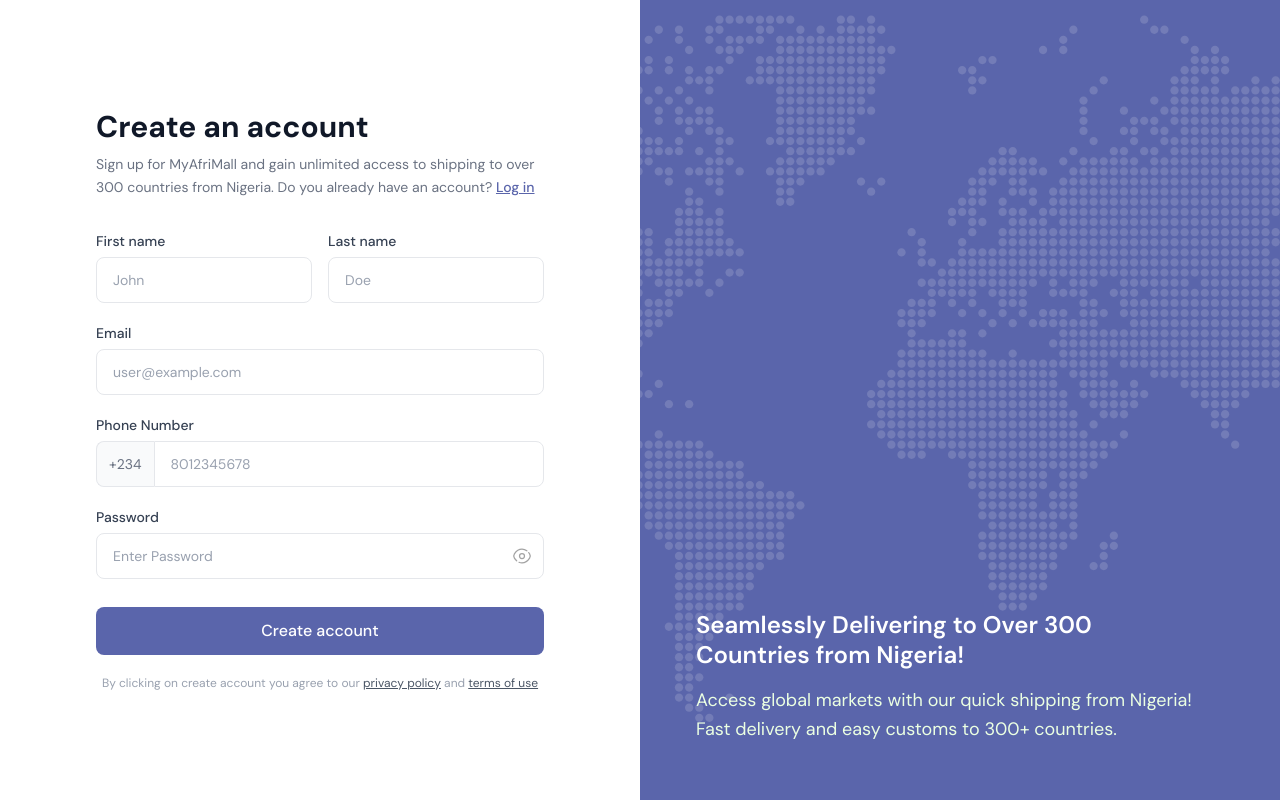
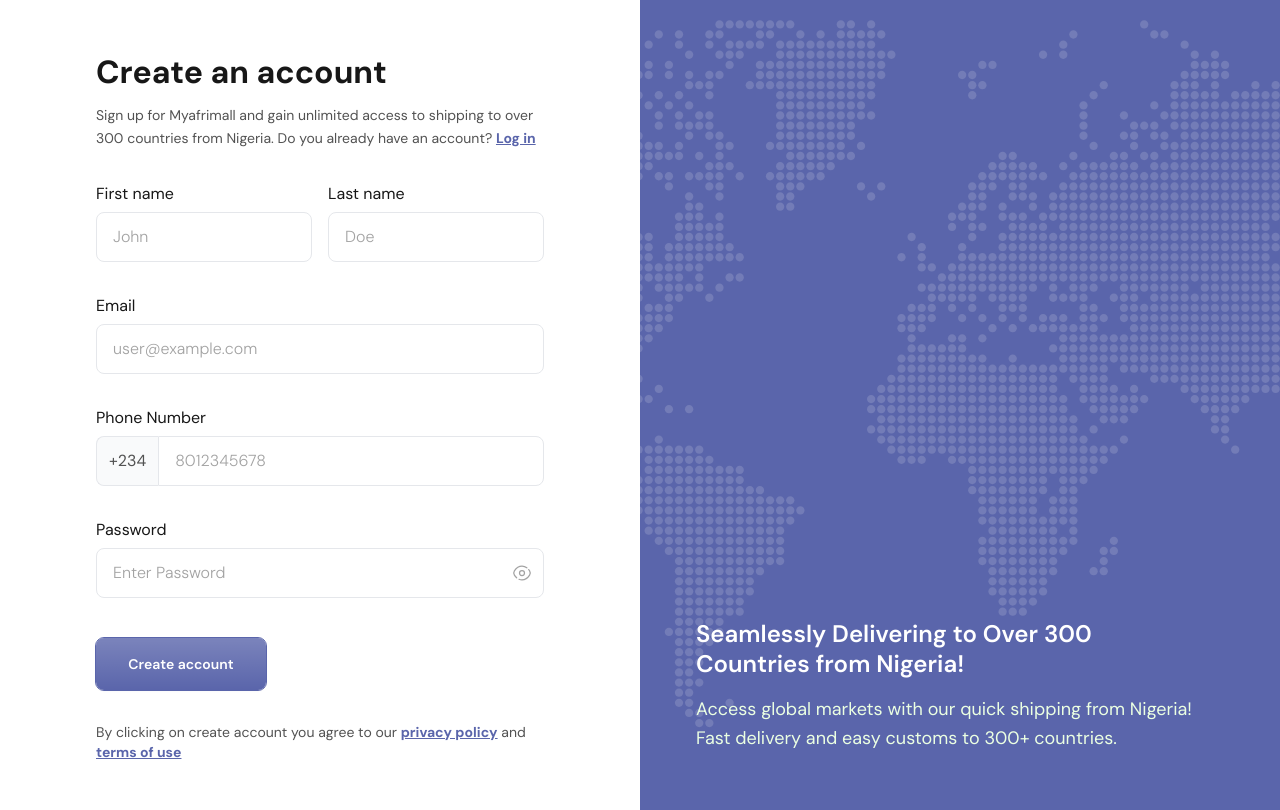
Before and after one commit to ugoostanleyibe/myafrimall-fe, a Next.js app: page /register in a window 1280 px wide. Built offline with nearby package versions, Linux system fonts and the light colour scheme; no server answers.

Commit message:
Improve The UI Of The Registration Page

```diff
--- a/src/app/dashboard/page.tsx
+++ b/src/app/dashboard/page.tsx
@@ -107,7 +107,7 @@
         </header>
         <div className="p-6">
           {/* Hero Banner */}
-          <div className="bg-dark-navy relative mb-6 overflow-hidden rounded-xl p-8 text-white md:min-h-45">
+          <div className="bg-dark-gnmetal-grey relative mb-6 overflow-hidden rounded-xl p-8 text-white md:min-h-45">
             <div className="relative z-10">
               <h2 className="text-2xl leading-tight font-bold md:text-3xl">
                 KEEP UP WITH YOUR
--- a/src/app/forgot-password/page.tsx
+++ b/src/app/forgot-password/page.tsx
@@ -112,7 +112,7 @@
             <button
               type="submit"
               disabled={isSubmitting}
-              className="bg-primary hover:bg-primary-hover mt-2 flex h-12 items-center justify-center rounded-lg font-medium text-white transition-colors disabled:opacity-60"
+              className="bg-primary hover:bg-purple-navy mt-2 flex h-12 items-center justify-center rounded-lg font-medium text-white transition-colors disabled:opacity-60"
             >
               {isSubmitting ? (
                 <PulseLoader color="white" size={10} margin={4} />
--- a/src/app/globals.css
+++ b/src/app/globals.css
@@ -7,11 +7,11 @@
   --animate-pulsate: pulsate 2s ease-in-out infinite;
   --animate-fade-in: fade-in 0.5s ease-in-out;
 
+  --color-dark-gnmetal-grey: #1E1E2D;
   --color-manhattan-gray: #525252;
-  --color-primary-hover: #4A4D8A;
+  --color-purple-navy: #4A4D8A;
   --color-matte-black: #171717;
   --color-rice-flower: #EBFFE2;
-  --color-dark-navy: #1E1E2D;
   --color-new-gray: #A3A3A3;
   --color-primary: #5A65AB;
 
--- a/src/app/login/page.tsx
+++ b/src/app/login/page.tsx
@@ -149,12 +149,12 @@
           <button
             type="submit"
             disabled={isSubmitting}
-            className="bg-primary hover:bg-primary-hover mt-2 flex h-12 w-fit items-center justify-center rounded-lg px-10 font-medium text-white transition-colors disabled:opacity-60"
+            className="bg-primary outline-primary hover:bg-purple-navy mt-2 flex h-13 w-25 items-center justify-center rounded-lg bg-linear-to-b from-white/20 to-white/0 text-sm font-semibold text-white shadow-[0px_1px_3px_-0.5px_rgba(0,0,0,0.06)] outline-1 transition-colors disabled:opacity-60"
           >
             {isSubmitting ? (
-              <PulseLoader color="white" size={9} margin={2} />
+              <PulseLoader color="white" size={10} margin={2} />
             ) : (
-              'Login'
+              'Log in'
             )}
           </button>
         </form>
--- a/src/app/not-found.tsx
+++ b/src/app/not-found.tsx
@@ -7,7 +7,7 @@
       <p className="mt-4 text-lg text-gray-500">Page not found</p>
       <Link
         href="/login"
-        className="mt-8 rounded-lg bg-primary px-6 py-3 font-medium text-white transition-colors hover:bg-primary-hover"
+        className="mt-8 rounded-lg bg-primary px-6 py-3 font-medium text-white transition-colors hover:bg-purple-navy"
       >
         Go to Login
       </Link>
--- a/src/app/register/page.tsx
+++ b/src/app/register/page.tsx
@@ -67,30 +67,26 @@
       subheading="Access global markets with our quick shipping from Nigeria! Fast delivery and easy customs to 300+ countries."
     >
       <div className="mx-auto w-full max-w-md">
-        <h1 className="mb-2 text-3xl font-bold text-gray-900">
+        <h1 className="text-matte-black mb-2 text-[32px] font-bold">
           Create an account
         </h1>
-        <p className="mb-8 text-sm leading-relaxed text-gray-500">
-          Sign up for MyAfriMall and gain unlimited access to shipping to over
+        <p className="text-manhattan-gray mb-8 text-sm leading-relaxed">
+          Sign up for Myafrimall and gain unlimited access to shipping to over
           300 countries from Nigeria. Do you already have an account?{' '}
-          <Link href="/login" className="text-primary font-medium underline">
+          <Link href="/login" className="text-primary font-bold underline">
             Log in
           </Link>
         </p>
-
         {serverError && (
           <div className="mb-4 rounded-lg bg-red-50 p-3 text-sm text-red-600">
             {serverError}
           </div>
         )}
-        <form onSubmit={handleSubmit(onSubmit)} className="flex flex-col gap-5">
+        <form onSubmit={handleSubmit(onSubmit)} className="flex flex-col gap-8">
           {/* First name & Last name */}
           <div className="grid grid-cols-2 gap-4">
             <div className="flex flex-col gap-1.5">
-              <label
-                htmlFor="firstName"
-                className="text-sm font-medium text-gray-700"
-              >
+              <label htmlFor="firstName" className="text-matte-black">
                 First name
               </label>
               <input
@@ -98,8 +94,9 @@
                 {...register('firstName')}
                 placeholder="John"
                 className={cls(
-                  'rounded-lg border border-gray-200 px-4 py-3 text-sm text-gray-900',
-                  'focus:border-primary placeholder:text-gray-400 focus:outline-none',
+                  'text-manhattan-gray rounded-lg border border-gray-200 px-4 py-3',
+                  'focus:border-primary placeholder:text-new-gray',
+                  'placeholder:font-light focus:outline-none',
                   errors.firstName && 'border-red-400'
                 )}
               />
@@ -110,10 +107,7 @@
               )}
             </div>
             <div className="flex flex-col gap-1.5">
-              <label
-                htmlFor="lastName"
-                className="text-sm font-medium text-gray-700"
-              >
+              <label htmlFor="lastName" className="text-matte-black">
                 Last name
               </label>
               <input
@@ -121,8 +115,9 @@
                 {...register('lastName')}
                 placeholder="Doe"
                 className={cls(
-                  'rounded-lg border border-gray-200 px-4 py-3 text-sm text-gray-900',
-                  'focus:border-primary placeholder:text-gray-400 focus:outline-none',
+                  'text-manhattan-gray rounded-lg border border-gray-200 px-4 py-3',
+                  'focus:border-primary placeholder:text-new-gray',
+                  'placeholder:font-light focus:outline-none',
                   errors.lastName && 'border-red-400'
                 )}
               />
@@ -133,13 +128,9 @@
               )}
             </div>
           </div>
-
           {/* Email */}
           <div className="flex flex-col gap-1.5">
-            <label
-              htmlFor="email"
-              className="text-sm font-medium text-gray-700"
-            >
+            <label htmlFor="email" className="text-matte-black">
               Email
             </label>
             <input
@@ -148,8 +139,9 @@
               {...register('email')}
               placeholder="user@example.com"
               className={cls(
-                'rounded-lg border border-gray-200 px-4 py-3 text-sm text-gray-900',
-                'focus:border-primary placeholder:text-gray-400 focus:outline-none',
+                'text-manhattan-gray rounded-lg border border-gray-200 px-4 py-3',
+                'focus:border-primary placeholder:text-new-gray',
+                'placeholder:font-light focus:outline-none',
                 errors.email && 'border-red-400'
               )}
             />
@@ -157,17 +149,13 @@
               <p className="text-xs text-red-500">{errors.email.message}</p>
             )}
           </div>
-
           {/* Phone Number */}
           <div className="flex flex-col gap-1.5">
-            <label
-              htmlFor="phone"
-              className="text-sm font-medium text-gray-700"
-            >
+            <label htmlFor="phone" className="text-matte-black">
               Phone Number
             </label>
             <div className="flex">
-              <span className="inline-flex items-center rounded-l-lg border border-r-0 border-gray-200 bg-gray-50 px-3 text-sm text-gray-500">
+              <span className="text-manhattan-gray inline-flex items-center rounded-l-lg border border-r-0 border-gray-200 bg-gray-50 px-3">
                 +234
               </span>
               <input
@@ -176,8 +164,9 @@
                 {...register('phone')}
                 placeholder="8012345678"
                 className={cls(
-                  'w-full rounded-r-lg border border-gray-200 px-4 py-3 text-sm text-gray-900',
-                  'focus:border-primary placeholder:text-gray-400 focus:outline-none',
+                  'text-manhattan-gray w-full rounded-r-lg border border-gray-200 px-4 py-3',
+                  'focus:border-primary placeholder:text-new-gray',
+                  'placeholder:font-light focus:outline-none',
                   errors.phone && 'border-red-400'
                 )}
               />
@@ -186,13 +175,9 @@
               <p className="text-xs text-red-500">{errors.phone.message}</p>
             )}
           </div>
-
           {/* Password */}
           <div className="flex flex-col gap-1.5">
-            <label
-              htmlFor="password"
-              className="text-sm font-medium text-gray-700"
-            >
+            <label htmlFor="password" className="text-matte-black">
               Password
             </label>
             <div className="relative">
@@ -202,8 +187,9 @@
                 {...register('password')}
                 placeholder="Enter Password"
                 className={cls(
-                  'w-full rounded-lg border border-gray-200 px-4 py-3 pr-12 text-sm text-gray-900',
-                  'focus:border-primary placeholder:text-gray-400 focus:outline-none',
+                  'text-manhattan-gray w-full rounded-lg border border-gray-200',
+                  'focus:border-primary placeholder:text-new-gray px-4 py-3 pr-12',
+                  'placeholder:font-light focus:outline-none',
                   errors.password && 'border-red-400'
                 )}
               />
@@ -228,27 +214,35 @@
               <p className="text-xs text-red-500">{errors.password.message}</p>
             )}
           </div>
-
           {/* Submit */}
           <button
             type="submit"
             disabled={isSubmitting}
-            className="bg-primary hover:bg-primary-hover mt-2 flex h-12 items-center justify-center rounded-lg font-medium text-white transition-colors disabled:opacity-60"
+            className="bg-primary outline-primary hover:bg-purple-navy mt-2 flex h-13 w-42.5 items-center justify-center rounded-lg bg-linear-to-b from-white/20 to-white/0 text-sm font-semibold text-white shadow-[0px_1px_3px_-0.5px_rgba(0,0,0,0.06)] outline-1 transition-colors disabled:opacity-60"
           >
             {isSubmitting ? (
-              <PulseLoader color="white" size={10} margin={4} />
+              <PulseLoader color="white" size={12} margin={4} />
             ) : (
               'Create account'
             )}
           </button>
-
-          <p className="text-center text-xs text-gray-400">
+          <p className="text-manhattan-gray text-sm">
             By clicking on create account you agree to our{' '}
-            <Link href="#" className="text-gray-600 underline">
+            <Link
+              rel="noopener noreferrer"
+              href="https://en.wikipedia.org/wiki/Privacy_policy"
+              className="text-primary font-bold underline"
+              target="_blank"
+            >
               privacy policy
             </Link>{' '}
             and{' '}
-            <Link href="#" className="text-gray-600 underline">
+            <Link
+              rel="noopener noreferrer"
+              href="https://en.wikipedia.org/wiki/Terms_of_service"
+              className="text-primary font-bold underline"
+              target="_blank"
+            >
               terms of use
             </Link>
           </p>
--- a/src/app/reset-password/page.tsx
+++ b/src/app/reset-password/page.tsx
@@ -91,7 +91,7 @@
         </div>
         <Link
           href="/login"
-          className="bg-primary hover:bg-primary-hover inline-flex h-12 items-center justify-center rounded-lg px-10 font-medium text-white transition-colors"
+          className="bg-primary hover:bg-purple-navy inline-flex h-12 items-center justify-center rounded-lg px-10 font-medium text-white transition-colors"
         >
           Go to Login
         </Link>
@@ -198,7 +198,7 @@
         <button
           type="submit"
           disabled={isSubmitting}
-          className="bg-primary hover:bg-primary-hover mt-2 flex h-12 items-center justify-center rounded-lg font-medium text-white transition-colors disabled:opacity-60"
+          className="bg-primary hover:bg-purple-navy mt-2 flex h-12 items-center justify-center rounded-lg font-medium text-white transition-colors disabled:opacity-60"
         >
           {isSubmitting ? (
             <PulseLoader color="white" size={10} margin={4} />
```
